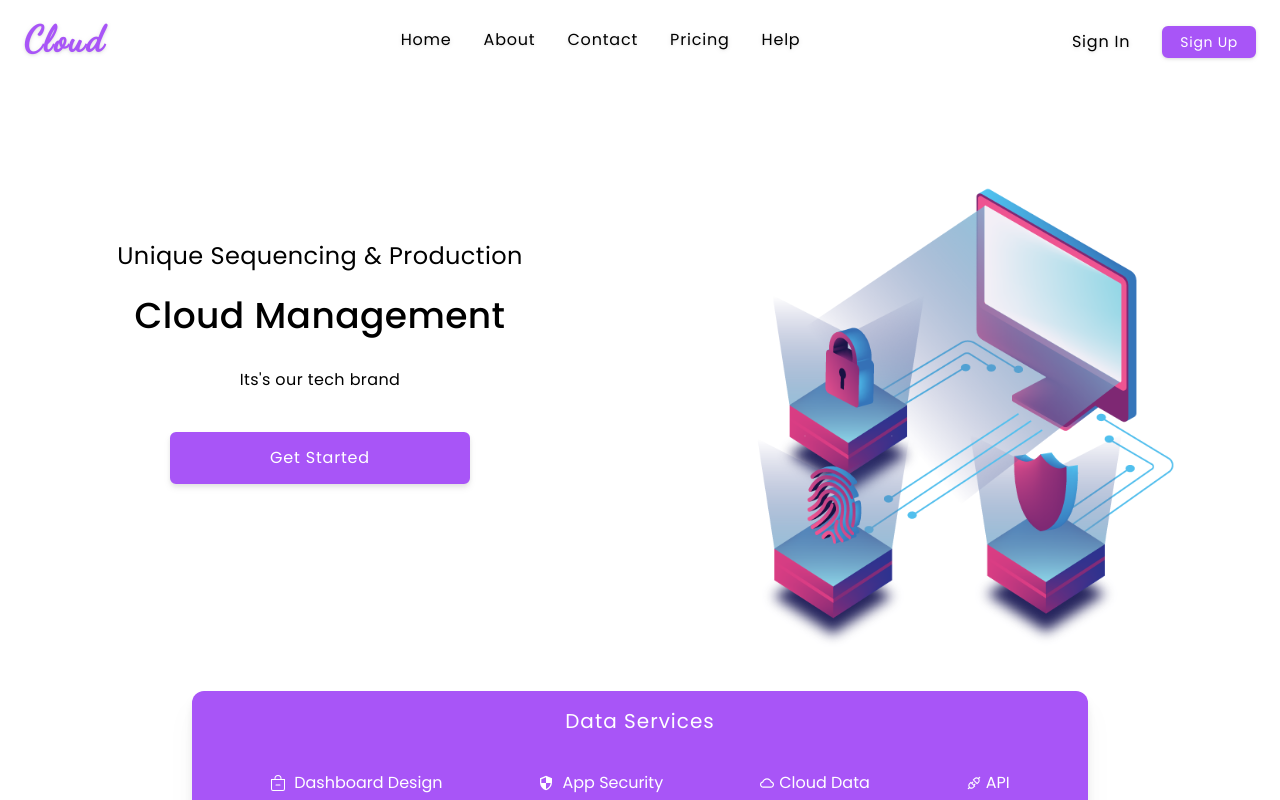
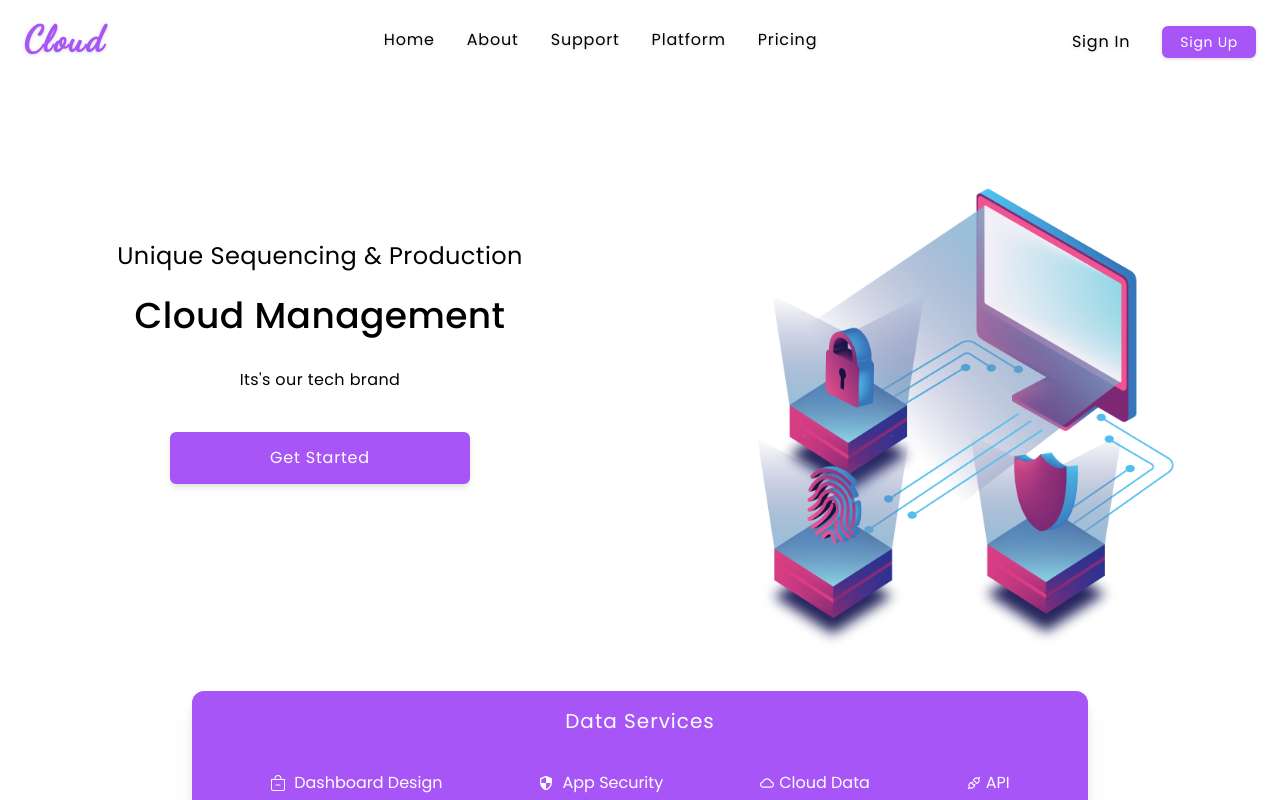
Before and after one commit to Orison03/Cloud-Project, a React (Create React App) app: page / in a window 1280 px wide. Shown: the top 800 px of the page. Built offline with nearby package versions, Linux system fonts and the light colour scheme.

Commit message:
project done

```diff
--- a/package.json
+++ b/package.json
@@ -12,6 +12,7 @@
     "react-icons": "^4.7.1",
     "react-reveal": "^1.2.2",
     "react-scripts": "5.0.1",
+    "react-scroll": "^1.8.9",
     "tailwindcss": "^3.2.4",
     "web-vitals": "^2.1.0"
   },
--- a/src/components/About.js
+++ b/src/components/About.js
@@ -6,7 +6,7 @@ function About() {
   return (
     // cover or background
     <Slide bottom>
-      <div className="w-[80%] mx-auto border-none-500 flex flex-col py-10 my-[6%]">
+      <div name="about" className="w-[80%] mx-auto border-none-500 flex flex-col py-10 my-[6%]">
         {/* description */}
         <div className="text-center">
           <h2 className="pb-4 text-lg font-semibold tracking-wide">
--- a/src/components/Cards.js
+++ b/src/components/Cards.js
@@ -5,9 +5,9 @@ import { BiSupport, BiBriefcase } from "react-icons/bi";
 
 function Cards() {
   return (
-    <>
+    <div name="platform">
       <h1 className="mb-4 font-slant text-center text-2xl uppercase tracking-wider border-bottom border-black font-extrabold sm:text-4xl">
-        Support
+        platform
       </h1>
       <div className="grid lg:grid-cols-3">
         <div className="w-[90%] mx-auto bg-white rounded-lg drop-shadow-lg mt-6 mb-24 pb-16">
@@ -62,7 +62,7 @@ function Cards() {
           </button>
         </div>
       </div>
-    </>
+    </div>
   );
 }
 
--- a/src/components/Footer.js
+++ b/src/components/Footer.js
@@ -83,20 +83,20 @@ function Footer() {
       {/* icons section */}
       <section className="text-white pt-8 mx-auto w-[90%] text-sm">
         <p className="text-center">
-          2023 Workflow, ORISON did it. All rights reserved{" "}
+          2023 Workflow, ORISON did it. All rights reserved
         </p>
         {/* icons */}
         <div className="flex justify-between items-center w-[200px] mx-auto mt-6 text-lg">
-          <a href="">
+          <a href="#">
             <FaFacebook />
           </a>
-          <a href="">
+          <a href="#">
             <FaGithub />
           </a>
-          <a href="">
+          <a href="#">
             <FaLinkedin />
           </a>
-          <a href="">
+          <a href="#">
             <FaInstagram />
           </a>
         </div>
--- a/src/components/Navbar.js
+++ b/src/components/Navbar.js
@@ -2,12 +2,16 @@ import React, { useState } from "react";
 import { HiMenu } from "react-icons/hi";
 import { IoIosArrowUp } from "react-icons/io";
 import { AiOutlineRight, AiOutlineClose } from "react-icons/ai";
-
+import { Link, animateScroll as scroll } from "react-scroll";
 
 function Navbar() {
   const [nav, setNav] = useState(true);
   const handleClick = () => {
     setNav(!nav);
+  };
+
+  const hanldeClose = () => {
+    setNav(true);
   };
   return (
     <div className="relative w-screen h-[80px] bg-white-200 z-10 md:drop-shadow">
@@ -20,11 +24,36 @@ function Navbar() {
         </div>
         <div>
           <ul className="hidden md:flex justify-between align-center space-x-3 text-sm pl-8 lg:space-x-6">
-            <li className="hover:border-b">home</li>
-            <li className="hover:border-b">about</li>
-            <li className="hover:border-b">contact</li>
-            <li className="hover:border-b">pricing</li>
-            <li className="hover:border-b">help</li>
+            <li className="hover:border-b">
+              <Link to="home" smooth={true} offset={50} duration={500}>
+                home
+              </Link>
+            </li>
+            {/* about */}
+            <li className="hover:border-b">
+              <Link to="about" smooth={true} offset={-30} duration={500}>
+                about
+              </Link>
+            </li>
+            {/* support */}
+
+            <li className="hover:border-b">
+              <Link to="support" smooth={true} offset={0} duration={500}>
+                support
+              </Link>
+            </li>
+            {/* platform */}
+            <li className="hover:border-b">
+              <Link to="platform" smooth={true} offset={-20} duration={500}>
+                platform
+              </Link>
+            </li>
+            {/* pricing */}
+            <li className="hover:border-b">
+              <Link to="pricing" smooth={true} offset={40} duration={500}>
+                pricing
+              </Link>
+            </li>
           </ul>
         </div>
         <div className="hidden font-family md:flex justify-between items-center">
@@ -50,11 +79,66 @@ function Navbar() {
             : "absolute bg-white w-full pl-4 flex-col justify-between drop-shadow md:hidden"
         }
       >
-        <li className="py-4 text-lg font-normal tracking-wider">home</li>
-        <li className="py-4 text-lg font-normal tracking-wider">about</li>
-        <li className="py-4 text-lg font-normal tracking-wider">contact</li>
-        <li className="py-4 text-lg font-normal tracking-wider">pricing</li>
-        <li className="py-4 text-lg font-normal tracking-wider">help</li>
+        <li className="py-4 text-lg font-normal tracking-wider">
+          <Link
+            to="home"
+            smooth={true}
+            offset={50}
+            duration={500}
+            onClick={hanldeClose}
+          >
+            home
+          </Link>
+        </li>
+        {/* about */}
+        <li className="py-4 text-lg font-normal tracking-wider">
+          <Link
+            to="about"
+            smooth={true}
+            offset={-30}
+            duration={500}
+            onClick={hanldeClose}
+          >
+            about
+          </Link>
+        </li>
+        {/* support */}
+
+        <li className="py-4 text-lg font-normal tracking-wider">
+          <Link
+            to="support"
+            smooth={true}
+            offset={0}
+            duration={500}
+            onClick={hanldeClose}
+          >
+            support
+          </Link>
+        </li>
+        {/* platform */}
+        <li className="py-4 text-lg font-normal tracking-wider">
+          <Link
+            to="platform"
+            smooth={true}
+            offset={-20}
+            duration={500}
+            onClick={hanldeClose}
+          >
+            platform
+          </Link>
+        </li>
+        {/* pricing */}
+        <li className="py-4 text-lg font-normal tracking-wider">
+          <Link
+            to="pricing"
+            smooth={true}
+            offset={40}
+            duration={500}
+            onClick={hanldeClose}
+          >
+            pricing
+          </Link>
+        </li>
         {/* btn container */}
         <div className="font-family flex flex-col justify-between mb-16 mt-6 max-w-2xl items-center space-y-6">
           <button className="flex justify-center items-center w-[300px] hover:border-normal text-normal max-w-[350px]">
--- a/src/components/Pricing.js
+++ b/src/components/Pricing.js
@@ -3,7 +3,7 @@ import { BiAlarm } from "react-icons/bi";
 
 function Pricing() {
   return (
-    <main className="w-full h-[520px] bg-purple-800 mb-8 relative">
+    <main name="pricing" className="w-full h-[520px] bg-purple-800 mb-8 relative">
       <div className="w-[95%] text-white mx-auto py-12">
         <h1 className="text-center uppercase text-3xl font-slant pb-6 tracking-wide md:text-4xl">
           pricing
--- a/src/components/Support.js
+++ b/src/components/Support.js
@@ -5,7 +5,7 @@ import Cards from "./Cards";
 
 function Support() {
   return (
-    <>
+    <div name="support">
       {/* start of support */}
       <main className="w-full h-[400px] mt-10 mb-12 mx-auto">
         <div className="w-full h-[400px] bg-gray-900/50 relative">
@@ -16,7 +16,7 @@ function Support() {
           />
           <Fade left big className="text-black">
             <h1 className="absolute top-16 text-white left-10 uppercase tracking-wide text-4xl font-slant md:left-32">
-              Contact
+              support
             </h1>
             <p className="absolute top-32 text-white left-10 tracking-wide text-xl leading-6 md:text-2xl md:left-32">
               Finding the right team
@@ -33,7 +33,7 @@ function Support() {
       </main>
       {/* end of first support */}
       <Cards/>
-    </>
+    </div>
   );
 }
 
```
Also changed, not shown: 1 other file (tests, documents, lock files or other folders).
